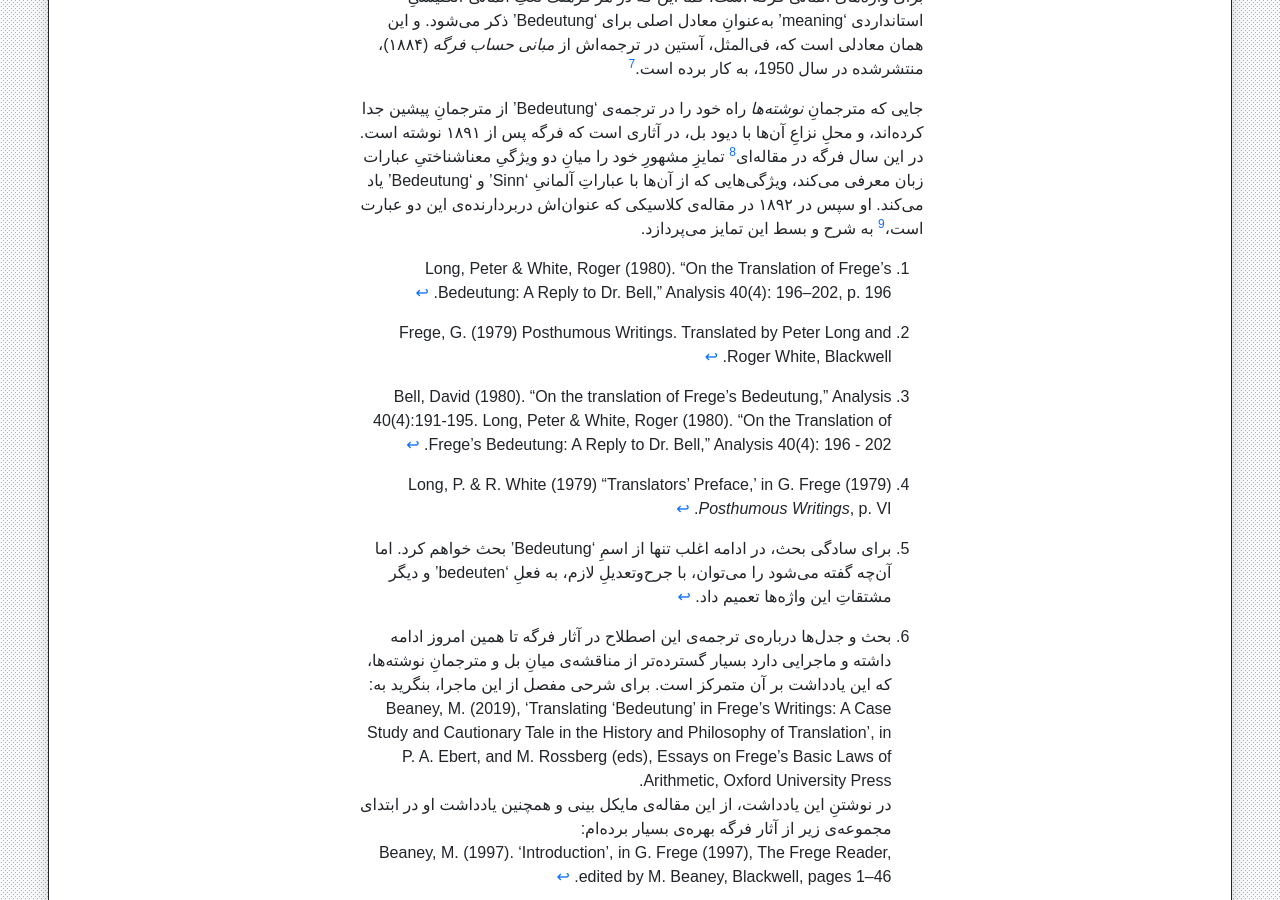
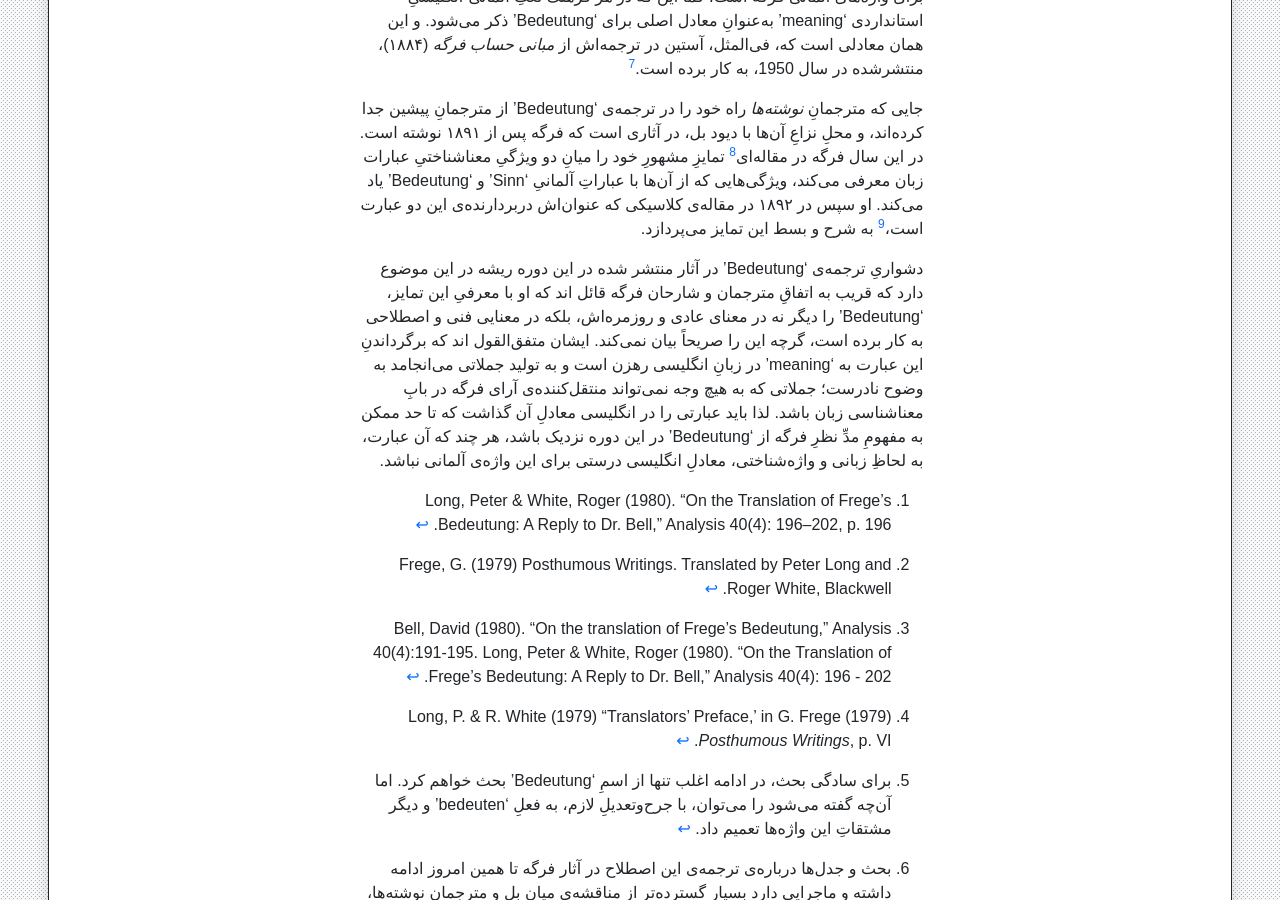
Before and after one commit to phicudemy/phicudemy.github.io, a Jekyll site: the page built from _posts/2024-06-22-fregebedeutung1.md, in a window 1280 px wide and 900 px high, scrolled down 2077 px. Built offline with Jekyll 4.4.1, drawn with Linux system fonts in a browser that asks for light colours; comment, search, counter and statistics services are not loaded; a style sheet for code colours, icons or effects is not loaded.

Commit message:
TinaCMS content update

```diff
--- a/_posts/2024-06-22-fregebedeutung1.md
+++ b/_posts/2024-06-22-fregebedeutung1.md
@@ -37,6 +37,9 @@ tags:
 
 جایی که مترجمانِ _نوشته‌ها_ راه خود را در ترجمه‌ی ‘Bedeutung’ از مترجمانِ پیشین جدا کرده‌اند، و محلِ نزاعِ آن‌ها با دیود بل، در آثاری است که فرگه پس از ۱۸۹۱ نوشته است. در این سال فرگه در مقاله‌ای[^8] تمایزِ مشهورِ خود را میانِ دو ویژگیِ معناشناختیِ عبارات زبان معرفی می‌کند، ویژگی‌هایی که از آن‌ها با عباراتِ آلمانیِ ‘Sinn’ و ‘Bedeutung’ یاد می‌کند. او سپس در ۱۸۹۲ در مقاله‌ی کلاسیکی که عنوان‌اش دربردارنده‌ی این دو عبارت است،[^9] به شرح و بسط این تمایز می‌پردازد.
 
+دشواریِ ترجمه‌ی ‘Bedeutung’ در آثار منتشر شده در این دوره ریشه در این موضوع دارد که قریب به اتفاقِ مترجمان و شارحان فرگه قائل اند که او با معرفیِ این تمایز، ‘Bedeutung’ را دیگر نه در معنای عادی و روزمره‌‌اش، بلکه در معنایی فنی و اصطلاحی به کار برده است، گرچه این را صریحاً بیان نمی‌کند. ایشان متفق‌القول اند که برگرداندنِ این عبارت به ‘meaning’ در زبانِ انگلیسی رهزن است و به تولید جملاتی می‌انجامد به وضوح نادرست؛ جملاتی که به هیچ وجه نمی‌تواند منتقل‌کننده‌ی آرای فرگه در بابِ معناشناسی زبان باشد. لذا باید عبارتی را در انگلیسی معادلِ آن گذاشت که تا حد ممکن به مفهومِ مدِّ نظرِ فرگه از ‘Bedeutung’ در این دوره نزدیک باشد، هر چند که آن عبارت، به لحاظِ زبانی و واژه‌شناختی، معادلِ انگلیسی درستی برای این واژه‌ی آلمانی نباشد.
+
+
 
 
 [^1]: Long, Peter & White, Roger (1980). “On the Translation of Frege’s Bedeutung: A Reply to Dr. Bell,” Analysis 40(4): 196–202, p. 196.
```
